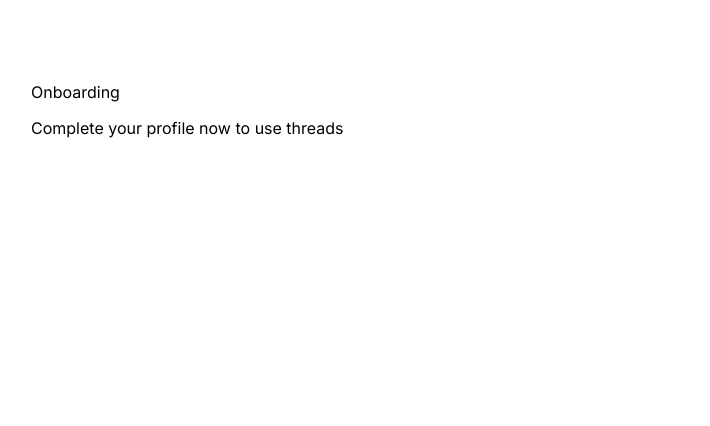
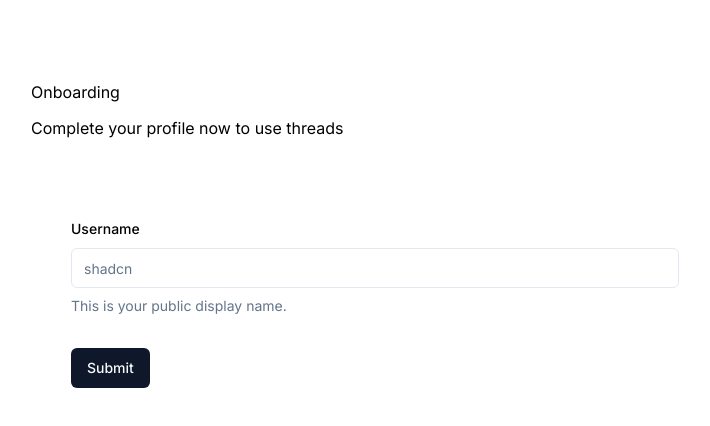
Before and after one commit to PuneetSivananda/nextjs-threads-app-clone, a Next.js app: page /onboarding in a window 1280 px wide. Shown: the top 426 px of the page, without its empty margins (265-975 px from the left). Built offline with nearby package versions, Linux system fonts and the light colour scheme; no server answers.

Commit message:
feat: initial form

```diff
--- a/components/forms/AccountProfile.tsx
+++ b/components/forms/AccountProfile.tsx
@@ -1,5 +1,7 @@
 "use client"
 import { useForm } from "react-hook-form"
+import * as z from "zod"
+
 import {
     Form,
     FormControl,
@@ -10,6 +12,7 @@ import {
     FormMessage
 } from "@/components/ui/form";
 import { Input } from "@/components/ui/input";
+import { Button } from "@/components/ui/button"
 import { zodResolver } from "@hookform/resolvers/zod"
 import { UserValidation } from "@/lib/validations/user";
 interface Props{
@@ -24,7 +27,13 @@ interface Props{
     btnTitle: string
 }
 
-const AccountProfile = ({user, btnTitle}: Props)=>{
+function onSubmit(values: z.infer<typeof UserValidation>) {
+    // Do something with the form values.
+    // ✅ This will be type-safe and validated.
+    console.log(values)
+}
+
+const AccountProfile = ({user, btnTitle}: Props) => {
     const form = useForm({
         resolver: zodResolver(UserValidation),
         defaultValues: {
@@ -34,11 +43,31 @@ const AccountProfile = ({user, btnTitle}: Props)=>{
             bio: ""
         }
     })
-    return (<div>
-       <Form {...form}>
-
-       </Form>
-    </div>)
+    return (
+    <div>
+        <Form {...form}>
+        <form onSubmit={form.handleSubmit(onSubmit)} className="space-y-8">
+            <FormField
+            control={form.control}
+            name="username"
+            render={({ field }) => (
+                <FormItem>
+                <FormLabel>Username</FormLabel>
+                <FormControl>
+                    <Input placeholder="shadcn" {...field} />
+                </FormControl>
+                <FormDescription>
+                    This is your public display name.
+                </FormDescription>
+                <FormMessage />
+                </FormItem>
+            )}
+            />
+            <Button type="submit">Submit</Button>
+        </form>
+        </Form>
+    </div>
+    )
 }
 
-export default AccountProfile
+export default AccountProfile;
```
